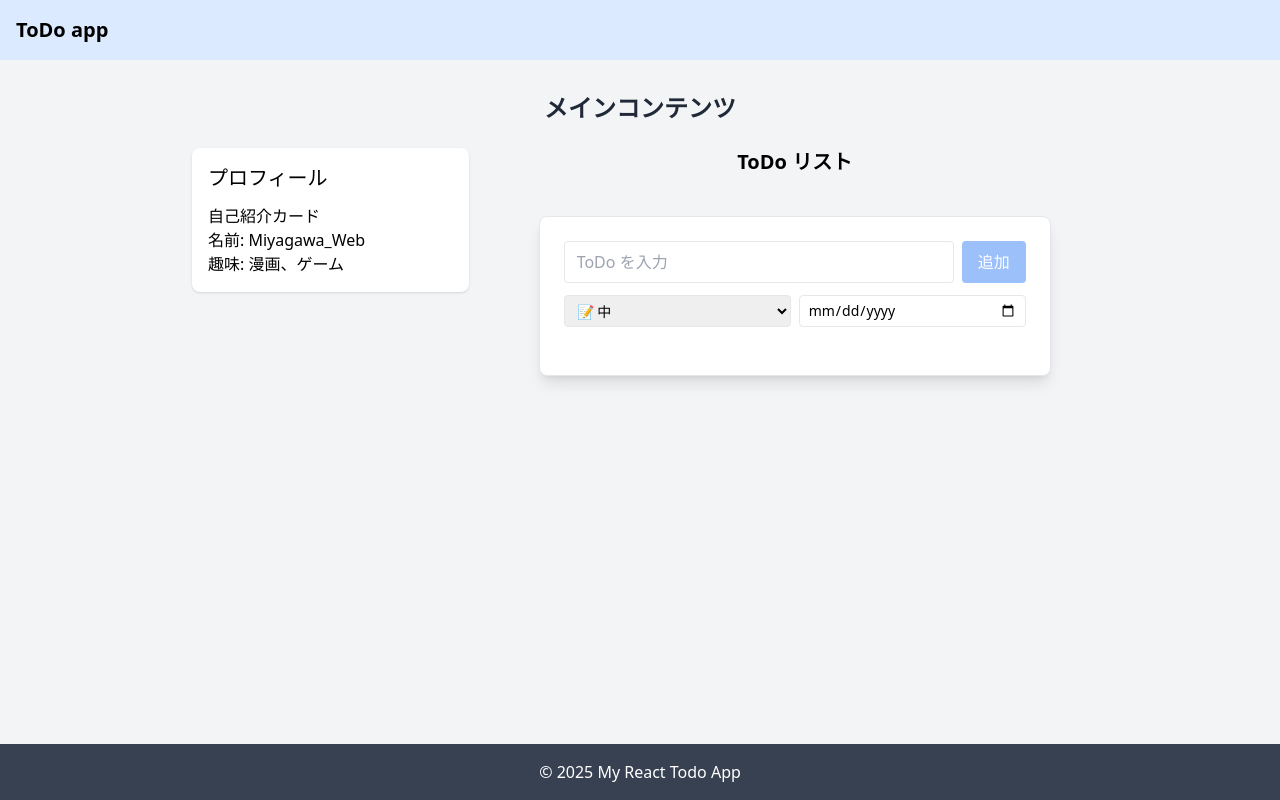
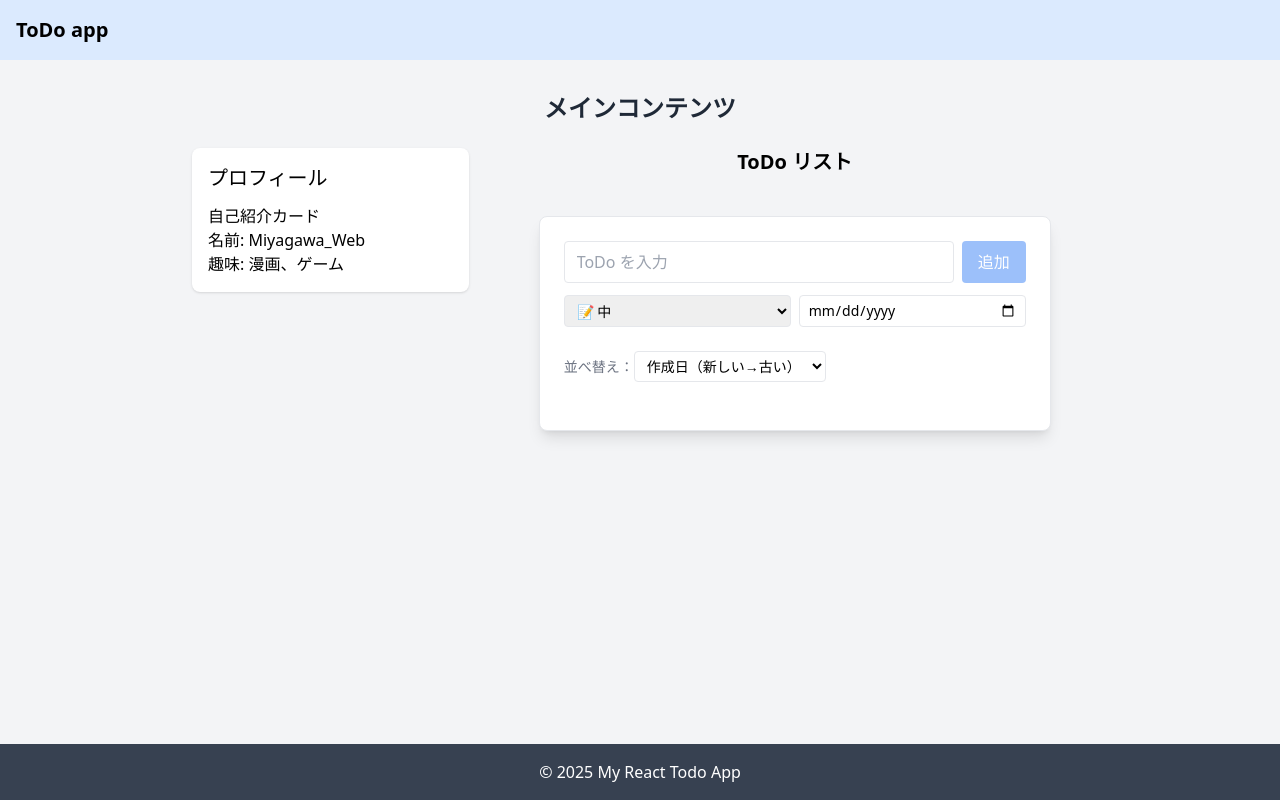
Before and after one commit to miya3928/react-practice, a React (Vite) app: page / in a window 1280 px wide. Built offline with nearby package versions, Linux system fonts and the light colour scheme.

Commit message:
[add]並べ替え機能の追加

```diff
--- a/src/components/Todo.jsx
+++ b/src/components/Todo.jsx
@@ -34,6 +34,25 @@ export default function Todo() {
     localStorage.setItem("todos", JSON.stringify(todos));
   }, [todos]);
 
+  // 🌟 新規追加: ソート基準を保持するステート
+  const [sortBy, setSortBy] = useState("created_at");
+  // ソートロジックの定義
+  const sortedTodos = [...todos];
+  // ソート処理の実行
+  if(sortBy === "priority"){
+    const priorityOrder ={ high: 3, medium: 2, low: 1 };
+    sortedTodos.sort((a,b) => priorityOrder[b.priority] - priorityOrder[a.priority]);
+  }else if (sortBy === "dueDate"){
+    sortedTodos.sort((a,b) => {
+      const dateA =a.dueDate ? new Date(a.dueDate) : new Date('9999-12-31');
+      const dateB =b.dueDate ? new Date(b.dueDate) : new Date('9999-12-31');
+      return dateA - dateB;
+    });
+  }else if (sortBy === "created_at") {
+    sortedTodos.sort((a,b) => new Date(b.created_at) - new Date(a.created_at));
+  }
+  // 完了済みのアイテムを常にリストの最後に移動
+  sortedTodos.sort((a,b) => (a.done === b.done ? 0 : a.done ? 1 : -1));
   // --- CRUD 操作 ---
 
   const addTodo = () => {
@@ -135,13 +154,28 @@ export default function Todo() {
                 className="border rounded px-2 py-1 flex-1"
             />
         </div>
+      </div>
 
+      {/* 🌟 4. ソート機能の追加 */}
+      <div className="mb-6 justify-end items-center gap-2 text-sm">
+        <label htmlFor="sort-select" className="text-gray-500">
+          並べ替え：
+        </label>
+          <select
+            id="sort-select"
+            value={sortBy}
+            onChange={(e) => setSortBy(e.target.value)}
+            className="border rounded px-2 py-1 bg-white">
+          <option value="created_at">作成日（新しい→古い）</option>
+          <option value="dueDate">期日(早い→遅い)</option>
+          <option value="priority">優先度（高→低）</option>
+        </select>
       </div>
 
       {/* 3. ToDo リスト */}
       <ul className="space-y-3">
       <AnimatePresence>
-        {todos.map((todo) => (
+        {sortedTodos.map((todo) => (
           <TodoItem
             key={todo.id}
             todo={todo}
```
